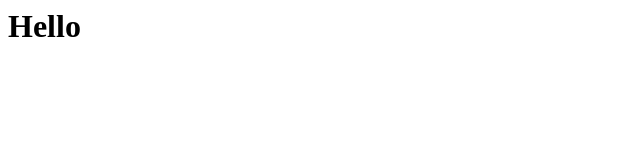
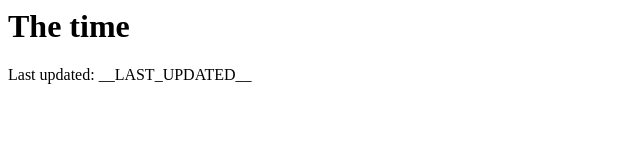
Before and after one commit to CrowdHailer/seastate, a plain HTML site: page index.html in a window 1280 px wide. Shown: the whole page, without its empty margins (0-640 px from the left). Drawn offline with Linux system fonts and the light colour scheme.

Commit message:
Update index.html

```diff
--- a/index.html
+++ b/index.html
@@ -1 +1,2 @@
-<h1>Hello</h1>
+<h1>The time</h1>
+<p>Last updated: __LAST_UPDATED__</p>
```
